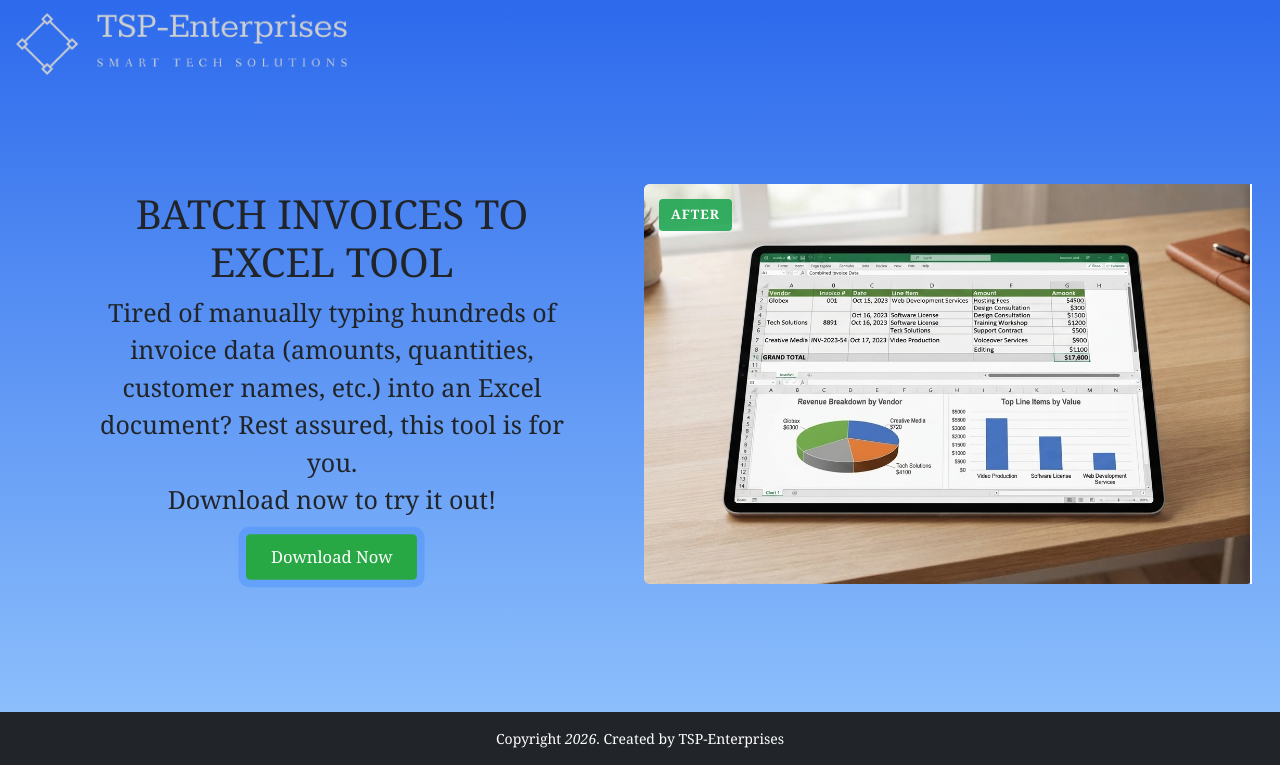
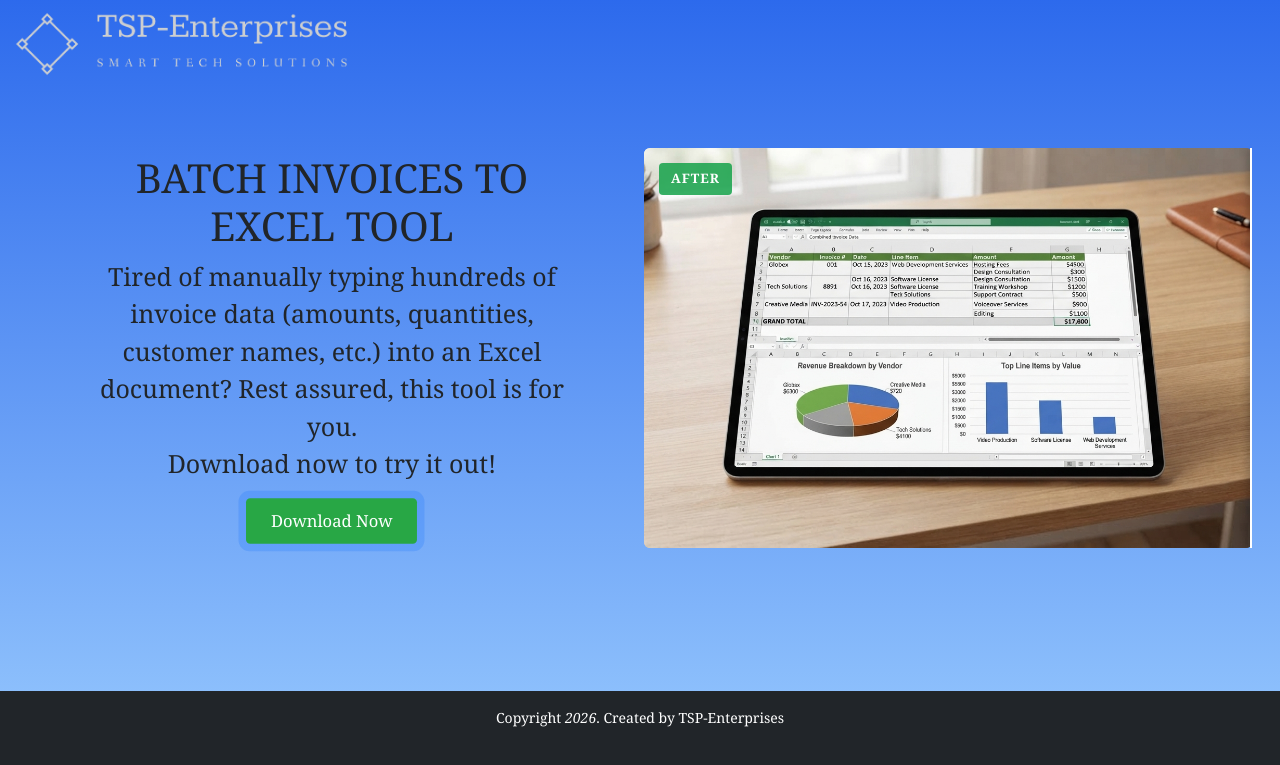
Before and after one commit to tshepo-sithole/Fake_Door_Website, a Flask app: page / in a window 1280 px wide. Shown: the part 56-821 px from the top of the page. After the commit the page ends 783 px from the top, so only its background shows below. Run offline with Flask 3, Linux system fonts and the light colour scheme.

Commit message:
Origional Version

```diff
--- a/main.py
+++ b/main.py
@@ -86,4 +86,4 @@ def send_email(subject, name, email, message):
 
 
 if __name__ == "__main__":
-    app.run(debug=True)
+    app.run(debug=False)
--- a/templates/index.html
+++ b/templates/index.html
@@ -8,7 +8,7 @@
   <div class="container-fluid">
     <div class="container-fluid px-4 text-center">
       <div class="row align-items-center">
-        <div class="col-12 col-md-6 p-5 d-flex flex-column justify-content-center order-2 order-md-1" style="height: 74vh;">
+        <div class="col-12 col-md-6 p-5 d-flex flex-column justify-content-center order-2 order-md-1" style="height: 65vh;">
           <h1 style="font-size: clamp(30px, 4vw, 40px);">BATCH INVOICES TO <br>EXCEL TOOL</h1>
           <p style="font-size: clamp(10px, 3vw, 25px);">Tired of manually typing hundreds of invoice data
             (amounts, quantities, customer names, etc.) into an Excel document? Rest assured, this tool is for you.
```
